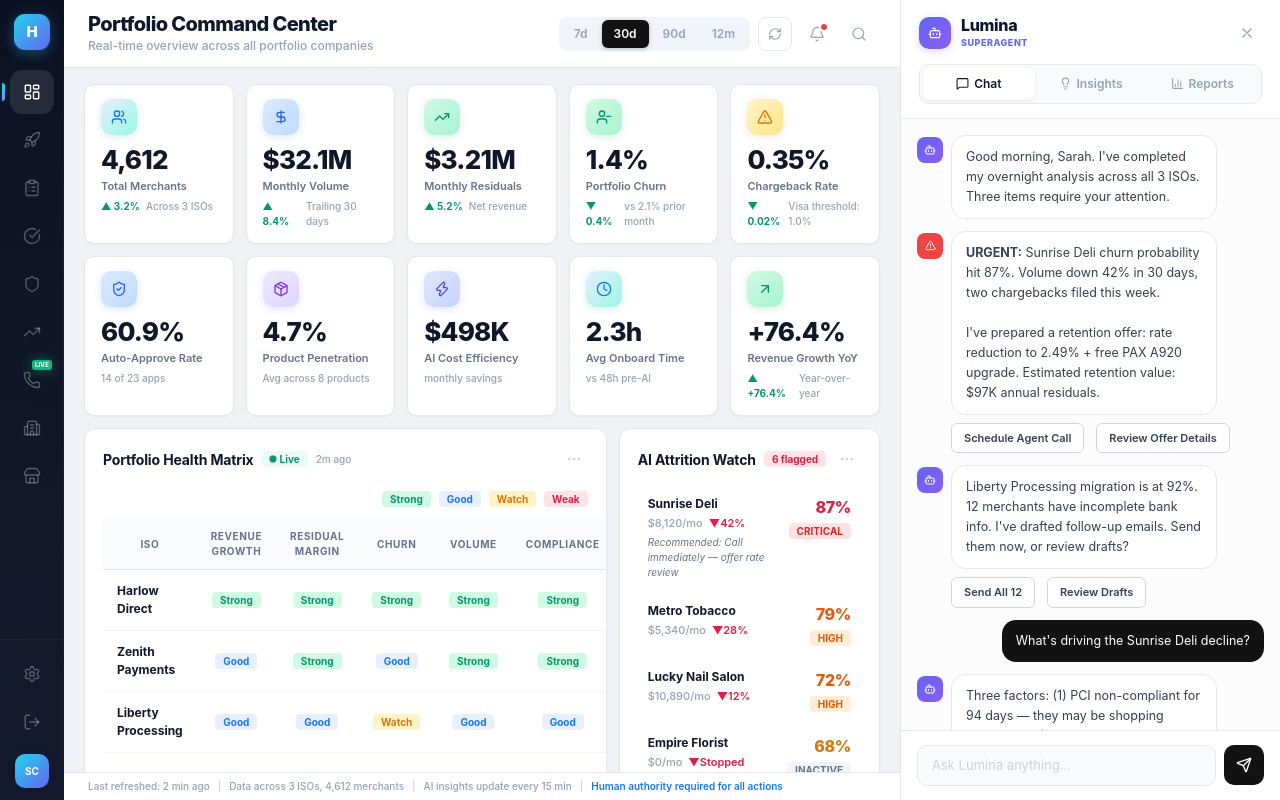
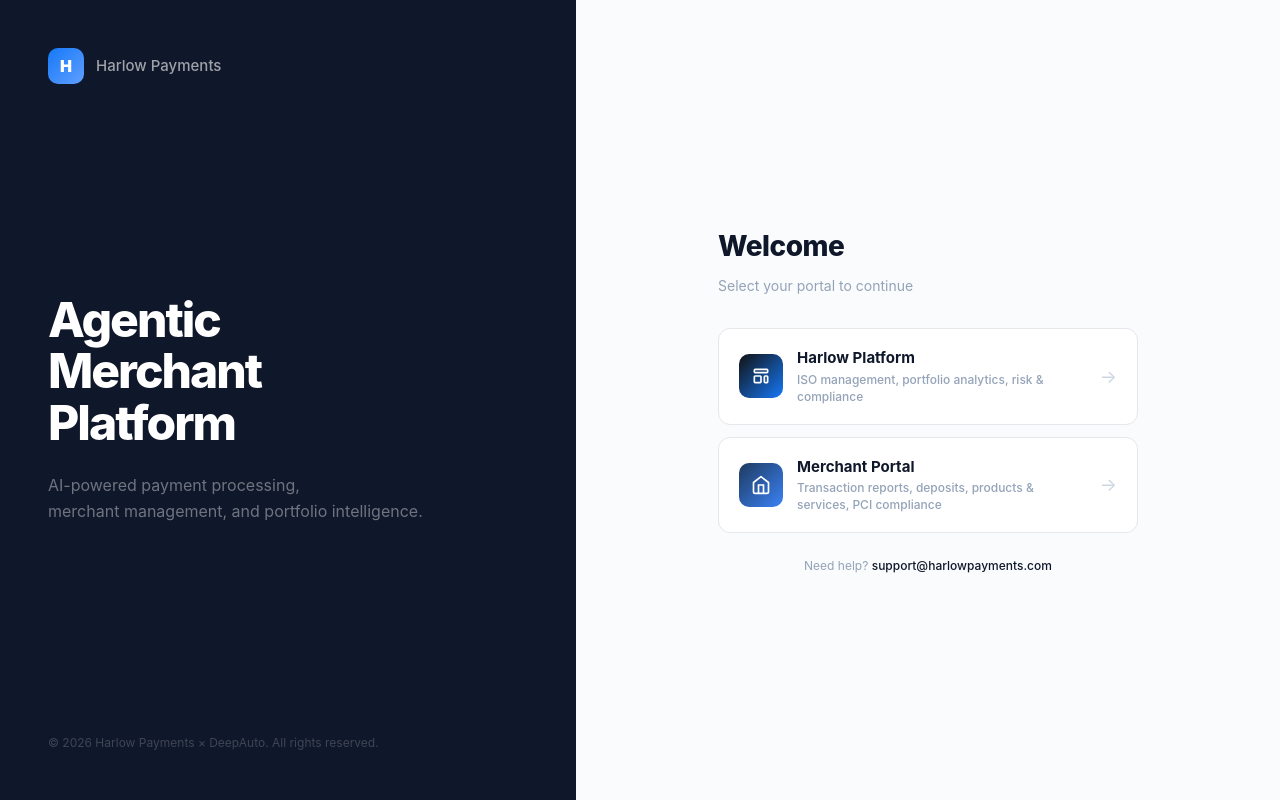
Before and after one commit to sjhwang-dotcom/samsung-securities-crm, a React (Vite) app: page / in a window 1280 px wide. Built offline with nearby package versions, Linux system fonts and the light colour scheme.

Commit message:
Make login page the default landing page
- / now shows Login instead of Dashboard
- Dashboard moved to /dashboard
- NavRail and Login links updated accordingly

Co-Authored-By: Claude Opus 4.6 (1M context) <noreply@anthropic.com>

```diff
--- a/src/App.tsx
+++ b/src/App.tsx
@@ -32,11 +32,12 @@ export default function App() {
     <BrowserRouter>
       <Routes>
         {/* Login / Portal Selector */}
+        <Route path="/" element={<Login />} />
         <Route path="/login" element={<Login />} />
 
         {/* Harlow Platform */}
         <Route element={<Layout />}>
-          <Route path="/" element={<Dashboard />} />
+          <Route path="/dashboard" element={<Dashboard />} />
           <Route path="/iso" element={<ISOManagement />} />
           <Route path="/crm" element={<AgenticCRM />} />
           <Route path="/voice" element={<VoiceAgent />} />
--- a/src/components/Layout.tsx
+++ b/src/components/Layout.tsx
@@ -9,7 +9,7 @@ import {
 import LuminaPanel from './LuminaPanel'
 
 const navItems = [
-  { to: '/', icon: LayoutDashboard, title: 'Dashboard' },
+  { to: '/dashboard', icon: LayoutDashboard, title: 'Dashboard' },
   { to: '/onboarding', icon: Rocket, title: 'Onboarding' },
   { to: '/crm', icon: ClipboardList, title: 'Agentic CRM' },
   { to: '/compliance', icon: CheckCircle, title: 'Compliance' },
--- a/src/pages/Login.tsx
+++ b/src/pages/Login.tsx
@@ -25,7 +25,7 @@ export default function Login() {
           <p style={s.formSub}>Select your portal to continue</p>
 
           {/* Harlow Platform */}
-          <button style={s.portalCard} onClick={() => navigate('/')}
+          <button style={s.portalCard} onClick={() => navigate('/dashboard')}
             onMouseOver={e => { (e.currentTarget as HTMLElement).style.borderColor = '#1578F7'; (e.currentTarget as HTMLElement).style.boxShadow = '0 8px 24px rgba(21,120,247,0.12)' }}
             onMouseOut={e => { (e.currentTarget as HTMLElement).style.borderColor = '#E5E7EB'; (e.currentTarget as HTMLElement).style.boxShadow = 'none' }}
           >
```
